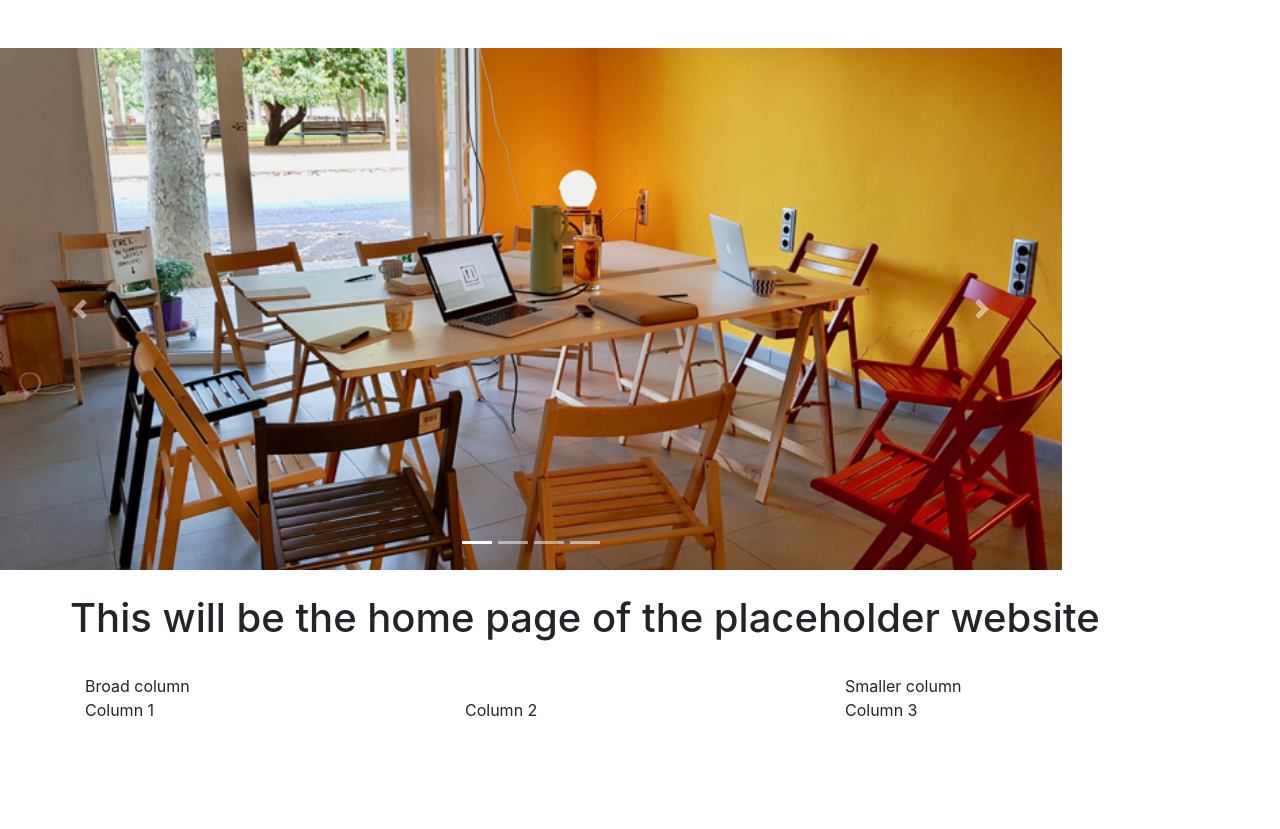
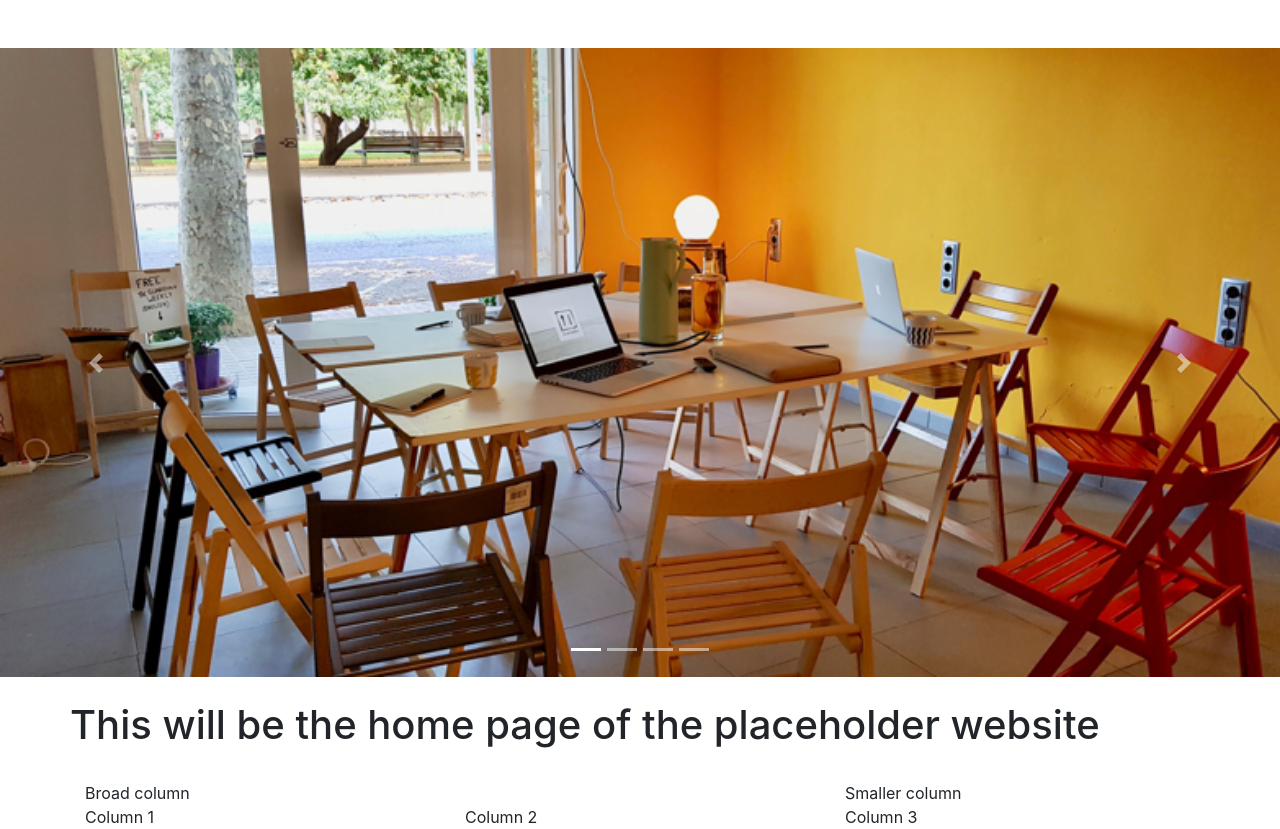
Before and after one commit to Jethet/project-elevador, a Django app: page / in a window 1280 px wide. Shown: the part 40-869 px from the top of the page. Before the commit the page ends 756 px from the top, so only its background shows below. Run offline with Django 3.2, Linux system fonts and the light colour scheme; some libraries are stand-ins or nearby versions.

Commit message:
Debug carousel

```diff
--- a/placeholder/templates/home.html
+++ b/placeholder/templates/home.html
@@ -31,7 +31,7 @@
 
 <body>
   <div class="row">
-    <div class="col-lg-10">
+    <div class="col-lg-12">
 
       <div id="carouselExampleIndicators" class="carousel slide" data-ride="carousel">
         <ol class="carousel-indicators">
```
